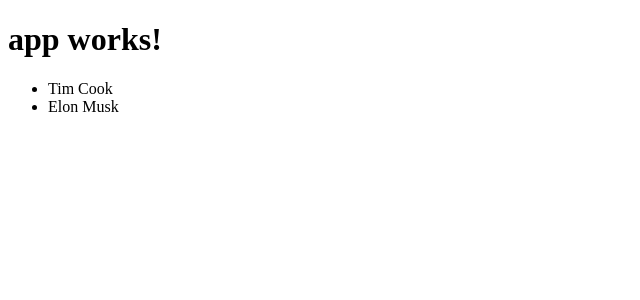
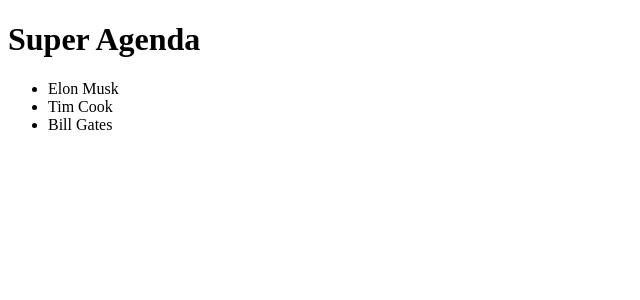
Before and after one commit to javivega/AgendaAngular4, an Angular app: page / in a window 1280 px wide. Shown: the top 300 px of the page, without its empty margins (0-640 px from the left). Built offline with nearby package versions, Linux system fonts and the light colour scheme.

Commit message:
Anado mi primer servicio para la abstraccion a datos de contactos

```diff
--- a/src/app/app.component.html
+++ b/src/app/app.component.html
@@ -1,5 +1,5 @@
 <h1>
-  {{title}}
+  {{_title}}
 </h1>
 <!-- Podemos instanciar en la vista del componente padre al componente hijo,
 y este ira con toda la logica asociada exactamente igual que react. Esta etiqueta responde al selector
@@ -10,8 +10,9 @@
 <!-- para comunicar con datos del hijo necesito subscribirme al evento declarado en el hijo con el Output
 que declare como EventEmitter, la subscripcion a un evento se hace entre parentesis, y necesito luego un
 manejador (que defino en el padre) que haga que ocurra algo cuando suceda dicho evento. -->
+<!-- Le paso via atributo mi lista de contactos al hijo -->
 <lista-contactos
-  [contactos]="['Tim Cook', 'Elon Musk']"
+  [contactos]="_listaContactos"
   (contactoSeleccionado)="mostrarContactoSeleccionado($event)"
 >
 </lista-contactos>
--- a/src/app/app.component.ts
+++ b/src/app/app.component.ts
@@ -1,4 +1,5 @@
 import { Component } from '@angular/core';
+import { ContactoService } from './contacto.service'
 
 
 //seguir desde min 70 sesion 2 dia 1
@@ -8,10 +9,20 @@
   styleUrls: ['./app.component.css']
 })
 export class AppComponent {
-  title = 'app works!';
+  private _title: string;
+  private _listaContactos: string[];
+
+  //Hago la inyeccion de dependencias de mi servicio con modificador de acceso + variable + tipo que sera
+  //mi servicio, y ya podre hacer uso de los métodos de mi servicio.
+  constructor( private _contactoService: ContactoService ){
+    this._title = "Super Agenda";
+    //Obtento mis cntactos con el metodo del servicio que me los devuelve y se los paso al hijo via template
+    //atribute
+    this._listaContactos = this._contactoService.obtenerContactos();
+  }
 
   //Defino en el padre el manejador que se ejecutara cuando se de el evento emitido por el hijo
   mostrarContactoSeleccionado(contacto: string): void {
-    alert(contacto);
+    alert(`El contacto seleccionado es: ${contacto}`);
   }
 }
--- a/src/app/app.module.ts
+++ b/src/app/app.module.ts
@@ -2,7 +2,7 @@
 import { NgModule } from '@angular/core';
 import { FormsModule } from '@angular/forms';
 import { HttpModule } from '@angular/http';
-
+import { ContactoService } from './contacto.service';
 import { AppComponent } from './app.component';
 import { ListaContactosComponent } from './lista-contactos/lista-contactos.component';
 
@@ -16,7 +16,7 @@
     FormsModule,
     HttpModule
   ],
-  providers: [],
+  providers: [ContactoService],
   bootstrap: [AppComponent]
 })
 export class AppModule { }
--- /dev/null
+++ b/src/app/contacto.service.ts
@@ -0,0 +1,17 @@
+import { Injectable } from '@angular/core';
+
+
+//Con el @injectable consguimos que esta clase se convierta en un servicio y
+//de esta manera pueda ser inyectado como dependencia en los otros componentes
+@Injectable()
+export class ContactoService {
+
+  obtenerContactos(): string[] {
+    return [
+      'Elon Musk',
+      'Tim Cook',
+      'Bill Gates'
+    ]
+  }
+
+}
```
Also changed, not shown: 1 other file (tests, documents, lock files or other folders).
